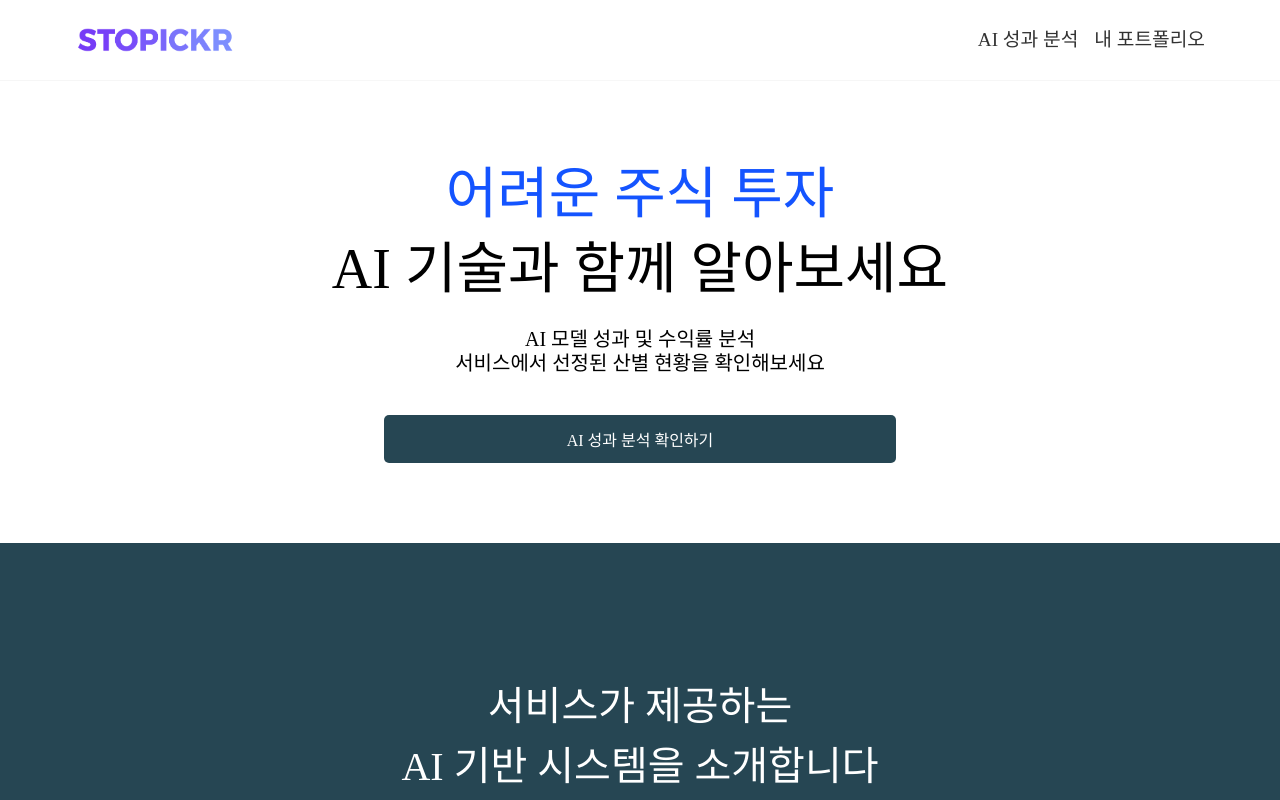
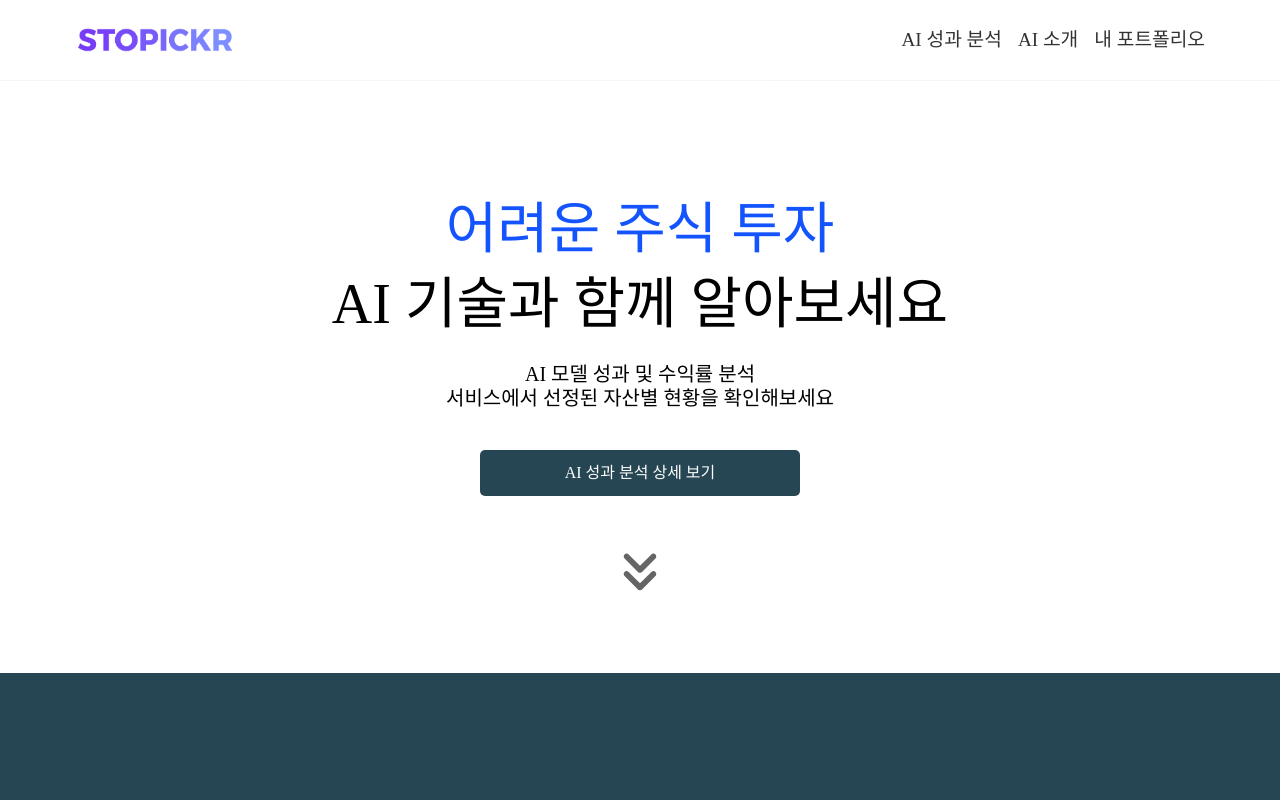
Before and after one commit to STOPICKR/FE, a React (Create React App) app: page / in a window 1280 px wide. Shown: the top 800 px of the page. Built offline with nearby package versions, Linux system fonts and the light colour scheme; no server answers; a web font is replaced by a local one.

Commit message:
lading page 수정중

```diff
--- a/package.json
+++ b/package.json
@@ -8,6 +8,7 @@
     "@testing-library/user-event": "^13.5.0",
     "apexcharts": "^3.49.2",
     "axios": "^1.7.2",
+    "framer-motion": "^11.11.13",
     "history": "^5.3.0",
     "react": "^18.3.1",
     "react-apexcharts": "^1.4.1",
--- a/src/screen/pc/pages/Footer.jsx
+++ b/src/screen/pc/pages/Footer.jsx
@@ -27,6 +27,14 @@ const ContentContainer = styled.div`
 `;
 
 const Content = styled.p`
+    font-size: 0.8em;
+    line-height: 1.3;
+    color: #000000;
+    opacity: 0.5;
+    font-family: pretendard;
+`;
+
+const CopyRightContent = styled.p`
     font-size: 0.8em;
     line-height: 1.3;
     color: #000000;
@@ -76,8 +84,11 @@ const Footer = () => {
                         추천과 무관하며, 사용자는 광고에 대해 스스로 판단하셔야 합니다.
                     </Content>
                     <Content>
-                        문의사항 ➤ 개발자 email : yjyjk0127@gmail.com
+                        문의사항 및 조언/피드백 ➤ email : yjyjk0127@gmail.com
                     </Content>
+                    <CopyRightContent>
+                        ⓒ 2024 STOPICKR. ALL rights reserved.
+                    </CopyRightContent>
                 </ContentContainer>
             </FooterWrapper>}
             {isMobile && <MobileFooterWrapper>
@@ -113,8 +124,11 @@ const Footer = () => {
                         추천과 무관하며, 사용자는 광고에 대해 스스로 판단하셔야 합니다.
                     </Content>
                     <Content>
-                        문의사항 ➤ 개발자 email : yjyjk0127@gmail.com
+                        문의사항 및 조언/피드백 ➤ email : yjyjk0127@gmail.com
                     </Content>
+                    <CopyRightContent>
+                        ⓒ 2024 STOPICKR. ALL rights reserved.
+                    </CopyRightContent>
                 </ContentContainer>
             </MobileFooterWrapper>}
         </>);
--- a/src/screen/pc/pages/Header.jsx
+++ b/src/screen/pc/pages/Header.jsx
@@ -36,15 +36,24 @@ const NavBox = styled.div`
     gap: 1em;
 `;
 
+const MobileNavBox = styled.div`
+    display: flex;
+    gap: 0.6em;
+`;
+
 const Nav = styled.div`
     font-family: pretendard-bold;
     font-size: 1.2em;
     cursor: pointer;
+
+    &:hover {
+        color: #1454FF;
+    }
 `;
 
 const MobileNav = styled.div`
     font-family: pretendard-bold;
-    font-size: 0.9em;
+    font-size: 0.75em;
     cursor: pointer;
 `;
 
@@ -91,6 +100,7 @@ const Header = () => {
                             <LogoImage src={logo} alt={"image"} onClick={titleOnClickHandler}/>
                             <NavBox>
                                 <Nav onClick={stockListOnClickHandler}>AI 성과 분석</Nav>
+                                <Nav onClick={stockListOnClickHandler}>AI 소개</Nav>
                                 <Nav onClick={portfolioOnClickHandler}>내 포트폴리오</Nav>
                             </NavBox>
                         </HeaderContainer>
@@ -103,10 +113,11 @@ const Header = () => {
                     <HeaderWrapper>
                         <MobileHeaderContainer>
                             <MobileLogoImage src={logo} alt={"image"} onClick={titleOnClickHandler}/>
-                            <NavBox>
+                            <MobileNavBox>
                                 <MobileNav onClick={stockListOnClickHandler}>AI 성과 분석</MobileNav>
+                                <MobileNav onClick={stockListOnClickHandler}>AI 소개</MobileNav>
                                 <MobileNav onClick={portfolioOnClickHandler}>내 포트폴리오</MobileNav>
-                            </NavBox>
+                            </MobileNavBox>
                         </MobileHeaderContainer>
                     </HeaderWrapper>
                 </>
--- a/src/screen/pc/pages/main/section/NavSection.jsx
+++ b/src/screen/pc/pages/main/section/NavSection.jsx
@@ -2,6 +2,8 @@ import React from "react";
 import styled from "styled-components";
 import { useNavigate } from "react-router-dom";
 import {useMediaQuery} from "react-responsive";
+import { motion } from "framer-motion";
+import double_arrow_down from "../../../../../images/double_arrow_down.svg";
 
 const NavSectionWrapper = styled.div`
     display: flex;
@@ -15,8 +17,9 @@ const NavSectionContainer = styled.div`
     flex-direction: column;
     justify-content: center;
     align-items: center;
-    padding: 5em 0 ;
+    padding: 5em 0  2em 0;
     width: 100%;
+    height: 60vh;
     gap: 0.5em;
 `;
 
@@ -25,8 +28,9 @@ const MobileNavSectionContainer = styled.div`
     flex-direction: column;
     justify-content: center;
     align-items: center;
-    padding: 3.5em 0;
+    padding: 3.5em 0 1em 0;
     width: 100%;
+    height: 30vh;
     gap: 0.2em;
 `;
 
@@ -62,17 +66,22 @@ const MobileNavContent = styled.p`
     font-family: pretendard;
 `;
 
-const Button = styled.button`
-    padding: 12px 0;
+const Button = styled(motion.div)`
+    text-align: center;
+    padding: 15px 0;
     margin-top: 2em;
     font-size: 16px;
-    width: 40%;
+    width: 25%;
     background-color: #264653;
     color: white;
     border: none;
     border-radius: 5px;
     cursor: pointer;
     font-family: pretendard-bold;
+
+    &:hover {
+        background-color: #1454FF;
+    }
 `;
 
 const MobileButton = styled.button`
@@ -88,6 +97,18 @@ const MobileButton = styled.button`
     cursor: pointer;
     font-family: pretendard-bold;
 `;
+
+const Arrow = styled.img`
+    padding-top: 2em;
+    width: 70px;
+    opacity: 0.6;
+`
+
+const MobileArrow = styled.img`
+    padding-top: 2em;
+    width: 40px;
+    opacity: 0.6;
+`
 
 const NavSection = () => {
 
@@ -111,22 +132,20 @@ const NavSection = () => {
                     <NavSectionContainer>
                             <NavTitle style={{color: "#1454FF"}}>{"어려운 주식 투자"}</NavTitle>
                             <NavTitle style={{paddingBottom: "1rem"}}>{"AI 기술과 함께 알아보세요"}</NavTitle>
-                            <NavContent>{"AI 모델 성과 및 수익률 분석\n서비스에서 선정된 산별 현황을 확인해보세요"}</NavContent>
-                            <Button onClick={navigateStockList}>AI 성과 분석 확인하기</Button>
-                        {/*<LogoImage src={Logo} alt={"image"}/>*/}
+                            <NavContent>{"AI 모델 성과 및 수익률 분석\n서비스에서 선정된 자산별 현황을 확인해보세요"}</NavContent>
+                        <Button onClick={navigateStockList}>AI 성과 분석 상세 보기</Button>
+                        <Arrow src={double_arrow_down} alt="double_arrow_down" />
                     </NavSectionContainer>
                 </NavSectionWrapper>
             }
             {isMobile &&
                 <NavSectionWrapper>
                     <MobileNavSectionContainer>
-                        {/*<div>*/}
                             <MobileNavTitle style={{color: "#1454FF"}}>{"어려운 주식 투자"}</MobileNavTitle>
                             <MobileNavTitle style={{paddingBottom: "0.6rem"}}>{"AI 기술과 함께 알아보세요"}</MobileNavTitle>
                             <MobileNavContent>{"AI 모델 성과 및 수익률 분석\n서비스에서 선정된 자산별 현황을 확인해보세요"}</MobileNavContent>
-                            <MobileButton onClick={navigateStockList}>AI 성과 분석 확인하기</MobileButton>
-                        {/*</div>*/}
-                        {/*<MobileLogoImage src={stock_character} alt={"image"}/>*/}
+                            <MobileButton onClick={navigateStockList}>AI 성과 분석 상세 보기</MobileButton>
+                        <MobileArrow src={double_arrow_down} alt="double_arrow_down" />
                     </MobileNavSectionContainer>
                 </NavSectionWrapper>
             }
--- a/src/screen/pc/pages/stockDetail/section/StockDetailAnalyzeOperationSection.jsx
+++ b/src/screen/pc/pages/stockDetail/section/StockDetailAnalyzeOperationSection.jsx
@@ -196,7 +196,7 @@ const StockDetailAnalyzeOperationSection = ({testResult, predictionResult}) => {
                                 <StockReturnsPercentBox>
                                     <StockReturnsTextBox>
                                         <StockReturnsText>
-                                            {predictionResult.target_date} 추천
+                                            {predictionResult.target_date}
                                         </StockReturnsText>
                                     </StockReturnsTextBox>
                                     <StockReturnsPercentTextBox>
@@ -226,7 +226,7 @@ const StockDetailAnalyzeOperationSection = ({testResult, predictionResult}) => {
                                 <MobileStockReturnsPercentBox>
                                     <MobileStockReturnsTextBox>
                                         <StockReturnsText>
-                                            {predictionResult.target_date} 추천
+                                            {predictionResult.target_date}
                                         </StockReturnsText>
                                     </MobileStockReturnsTextBox>
                                     <StockReturnsPercentTextBox>
```
Also changed, not shown: src/images/double_arrow_down.svg (added), 1 other file (tests, documents, lock files or other folders).
